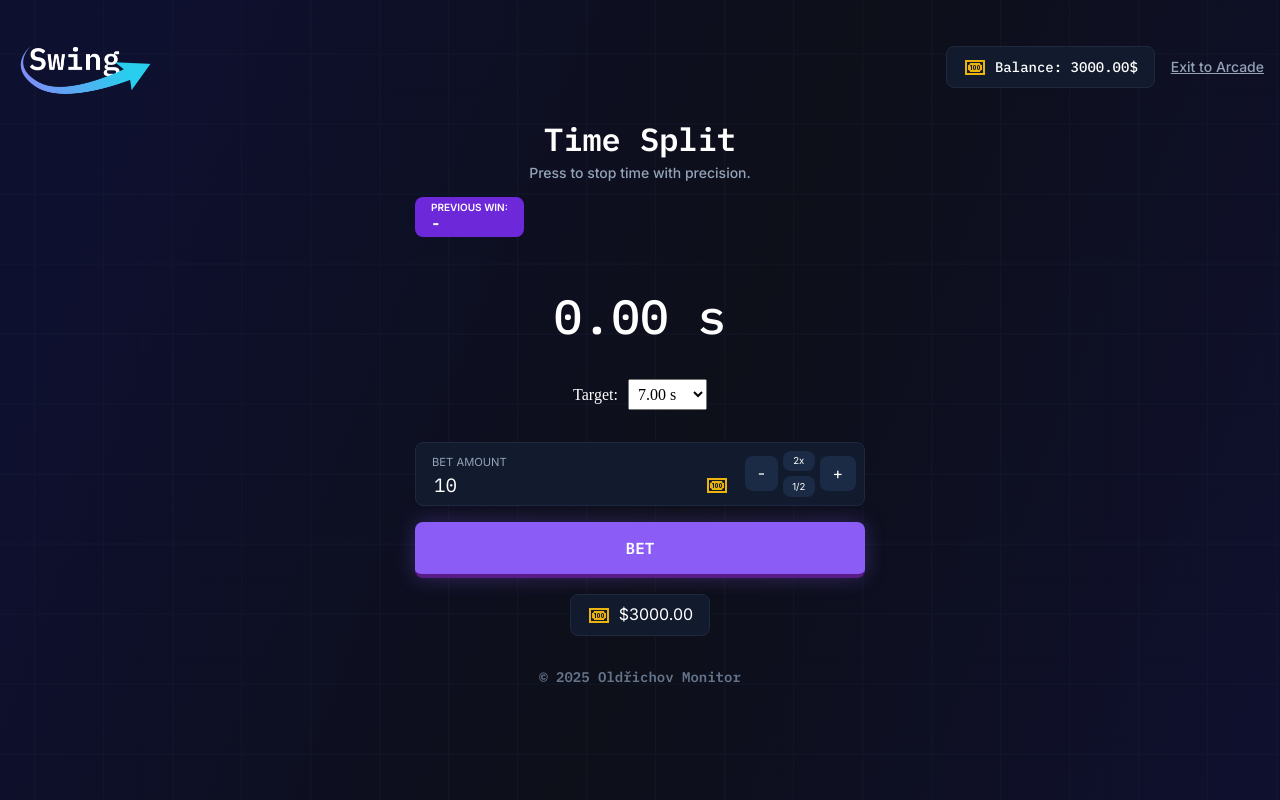
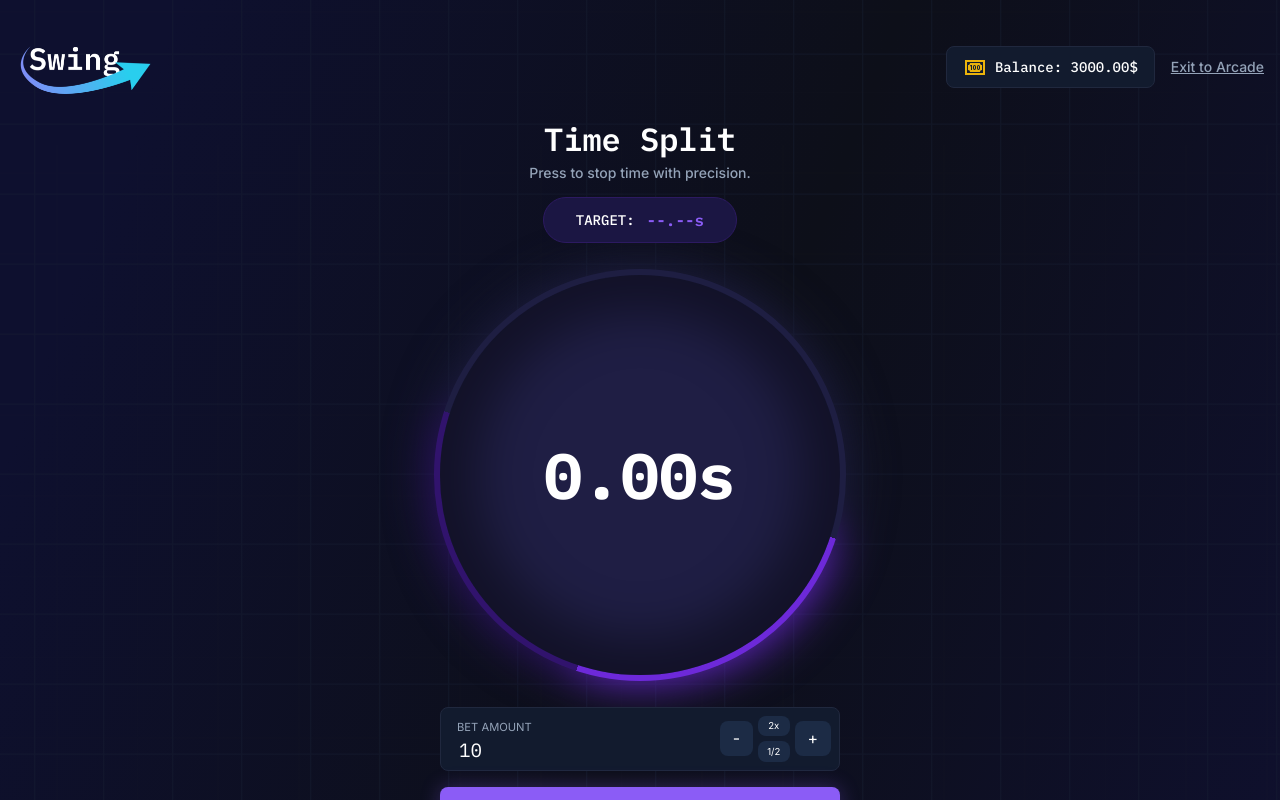
Before and after one commit to pslib-cz/2025-p3a-webgame-oldrichovmonitor, a React (Vite) app in the folder swing.client/: page /timesplit in a window 1280 px wide. Shown: the top 800 px of the page. Built offline with nearby package versions, Linux system fonts and the light colour scheme.

Commit message:
feat: Enhance BetControls and TimeSplit components with improved state management and UI updates

```diff
--- a/swing.client/src/components/BetControls.tsx
+++ b/swing.client/src/components/BetControls.tsx
@@ -5,6 +5,7 @@ interface BetControlsProps {
   betAmount: number;
   setBetAmount: (amount: number) => void;
   isPlaying: boolean;
+  isCashingOut: boolean;
   onStart: () => void;
   onCashOut: () => void;
   cashOutLabel?: string; // "CASH OUT" or "STOP"
@@ -16,6 +17,7 @@ const BetControls: React.FC<BetControlsProps> = ({
   betAmount,
   setBetAmount,
   isPlaying,
+  isCashingOut,
   onStart,
   onCashOut,
   cashOutLabel = "CASH OUT",
@@ -39,6 +41,7 @@ const BetControls: React.FC<BetControlsProps> = ({
         <div className="bet-controls__left-section">
           <div className="bet-controls__text-input-group">
             <p className="subtitle bet-controls__text">BET AMOUNT</p>
+            <div>
               <input
                 type="number"
                 className="bet-controls__input"
@@ -46,8 +49,7 @@ const BetControls: React.FC<BetControlsProps> = ({
                 onChange={handleInputChange}
                 min={1}
               />
-          </div>
-          <svg
+              {/* <svg
                 xmlns="http://www.w3.org/2000/svg"
                 width="24"
                 height="24"
@@ -58,7 +60,9 @@ const BetControls: React.FC<BetControlsProps> = ({
                   d="M2 5H22V20H2V5ZM20 18V7H4V18H20ZM17 8C17 8.53043 17.2107 9.03914 17.5858 9.41421C17.9609 9.78929 18.4696 10 19 10V15C18.4696 15 17.9609 15.2107 17.5858 15.5858C17.2107 15.9609 17 16.4696 17 17H7C7 16.4696 6.78929 15.9609 6.41421 15.5858C6.03914 15.2107 5.53043 15 5 15V10C5.53043 10 6.03914 9.78929 6.41421 9.41421C6.78929 9.03914 7 8.53043 7 8H17ZM17 13V12C17 10.9 16.33 10 15.5 10C14.67 10 14 10.9 14 12V13C14 14.1 14.67 15 15.5 15C16.33 15 17 14.1 17 13ZM15.5 11C15.6326 11 15.7598 11.0527 15.8536 11.1464C15.9473 11.2402 16 11.3674 16 11.5V13.5C16 13.6326 15.9473 13.7598 15.8536 13.8536C15.7598 13.9473 15.6326 14 15.5 14C15.3674 14 15.2402 13.9473 15.1464 13.8536C15.0527 13.7598 15 13.6326 15 13.5V11.5C15 11.3674 15.0527 11.2402 15.1464 11.1464C15.2402 11.0527 15.3674 11 15.5 11ZM13 13V12C13 10.9 12.33 10 11.5 10C10.67 10 10 10.9 10 12V13C10 14.1 10.67 15 11.5 15C12.33 15 13 14.1 13 13ZM11.5 11C11.6326 11 11.7598 11.0527 11.8536 11.1464C11.9473 11.2402 12 11.3674 12 11.5V13.5C12 13.6326 11.9473 13.7598 11.8536 13.8536C11.7598 13.9473 11.6326 14 11.5 14C11.3674 14 11.2402 13.9473 11.1464 13.8536C11.0527 13.7598 11 13.6326 11 13.5V11.5C11 11.3674 11.0527 11.2402 11.1464 11.1464C11.2402 11.0527 11.3674 11 11.5 11ZM8 15H9V10H8L7 10.5V11.5L8 11V15Z"
                   fill="#EBB30B"
                 />
-          </svg>
+              </svg> */}
+            </div>
+          </div>
         </div>
         <div className="bet-controls__buttons-group">
           <button className="bet-controls__button" onClick={decBet}>
@@ -96,9 +100,7 @@ const BetControls: React.FC<BetControlsProps> = ({
           onClick={onCashOut}
         >
           <span>{cashOutLabel}</span>
-          <span style={{ fontSize: "0.9em", opacity: 0.9 }}>
-            {winAmount.toFixed(2)}$
-          </span>
+          {isCashingOut ? <span style={{ fontSize: "0.9em", opacity: 0.9 }}>{winAmount.toFixed(2)}$</span> : null}
         </button>
       ) : (
         <button className="bet-button" onClick={onStart}>
--- a/swing.client/src/css/games/timesplit.css
+++ b/swing.client/src/css/games/timesplit.css
@@ -1,38 +1,105 @@
 /* Timesplit Game Styles */
 
 .time-split-page {
-  background: linear-gradient(111deg, #0E102F 10.88%, #0D0F19 54.87%, #0F102E 98.85%);
+  background: linear-gradient(
+    111deg,
+    #0e102f 10.88%,
+    #0d0f19 54.87%,
+    #0f102e 98.85%
+  );
 }
-.time-split-game__wrapper{
-    max-width: 450px;
+.time-split-game__wrapper {
+  max-width: 400px;
   margin: 0 auto;
   margin-block: 1rem;
   display: flex;
   flex-direction: column;
-  gap: 1rem;
+  gap: 2rem;
 }
-.timesplit-button{
-    display: flex;
-  padding: 0.25rem 1rem;
-  flex-direction: column;
-  align-items: start;
-  border-radius: 0.5rem;
-  background: #6d28d9;
-  max-width: fit-content;
+@media (max-width: 487px) {
+  .time-split-game__wrapper {
+    margin-inline: 1rem;
+  }
 }
-.timesplit-button__text{
-    color: #fff;
-  font-family: Inter;
-  font-size: 0.625rem;
+.timesplit__content {
+  display: flex;
+  padding: 2.375rem 2.375rem;
+  justify-content: center;
+  align-items: center;
+  position: relative;
+  gap: 0.625rem;
+  aspect-ratio: 1/1;
+  border-radius: 10000rem;
+  /* border: 6px solid #1e1e42;  */
+  background: #1b1945;
+  box-shadow: 0 0 48.7px 37px rgba(0, 0, 0, 0.42) inset;
+}
+@property --angle {
+  syntax: "<angle>";
+  inherits: false;
+  initial-value: 0deg;
+}
+@keyframes rotate {
+  from {
+    --angle: 0deg;
+  }
+  to {
+    --angle: 360deg;
+  }
+}
+
+.timesplit__content::before,
+.timesplit__content::after {
+  content: "";
+  position: absolute;
+  width: 100%;
+  height: 100%;
+  border-radius: 10000rem;
+  top: 50%;
+  left: 50%;
+  translate: -50% -50%;
+  pointer-events: none;
+  /* background-color: #1e1e42; */
+  /* Using hard stops to create distinct segments without fading */
+  background-image: conic-gradient(
+    from var(--angle),
+    #1e1e42 0% 50%,
+    #6d29d9 50% 75%,
+    #31136d 75% 100%
+  );
+  padding: 6px;
+  animation: rotate 2s linear infinite;
+  z-index: -1;
+}
+.timesplit__content::before{
+    filter: blur(1.5rem);
+}
+.timesplit__content--idle{
+    animation: none;
+    background-color: #1F1E44;
+}
+.timesplit__target-time {
+  display: flex;
+  padding: 0.75rem 2rem;
+  justify-content: center;
+  width: fit-content;
+  align-items: center;
+  gap: 0.75rem;
+  border-radius: 3.875rem;
+  border: 1px solid #2c1a61;
+  background: #1b1643;
+  margin: 0 auto;
+}
+.timesplit__target-time__content {
+  display: flex;
+  align-items: center;
+  gap: 0.5rem;
+}
+.timesplit__time {
+  color: #fff;
+  font-family: "IBM Plex Mono";
+  font-size: 4rem;
   font-style: normal;
-  font-weight: 600;
+  font-weight: 700;
   line-height: normal;
 }
-.timesplit-button__subtext{
-    color: #fff;
-  font-family: "IBM Plex Mono";
-  font-size: 1rem;
-  font-style: normal;
-  font-weight: 600;
-  line-height: normal;
-}
--- a/swing.client/src/css/main.css
+++ b/swing.client/src/css/main.css
@@ -4,7 +4,7 @@
 @import url(typography.css) layer(init);
 @import url(layout.css) layer(layout);
 @import url(games/mines.css) layer(layout);
-@import url(games/timesplit.css) layer(layout);
+/* @import url(games/timesplit.css) layer(layout); */
 /* @import url(hamburger.css) layer(hamburger);
  */@import url(components.css) layer(components);
 
--- a/swing.client/src/css/typography.css
+++ b/swing.client/src/css/typography.css
@@ -5,7 +5,7 @@ a výchozí styly pro titulky (h1, h2, atd.) a .button.
 */
 
 @import url("https://fonts.googleapis.com/css2?family=Hind:wght@300;400;500;600;700&family=IBM+Plex+Mono:ital,wght@0,100;0,200;0,300;0,400;0,500;0,600;0,700;1,100;1,200;1,300;1,400;1,500;1,600;1,700&family=Montserrat:ital,wght@0,100..900;1,100..900&display=swap");
-@import url('https://fonts.googleapis.com/css2?family=Inter:ital,opsz,wght@0,14..32,100..900;1,14..32,100..900&display=swap');
+@import url("https://fonts.googleapis.com/css2?family=Inter:ital,opsz,wght@0,14..32,100..900;1,14..32,100..900&display=swap");
 h2 {
   color: #fff;
   font-family: "IBM Plex Mono";
@@ -91,12 +91,20 @@ p {
 .white {
   color: white;
 }
-.ibmplexmono{
+.purple {
+  color: #8b5cf6;
+  font-family: Inter;
+  font-size: 1rem;
+  font-style: normal;
+  font-weight: 600;
+  line-height: normal;
+}
+.ibmplexmono {
   font-family: "IBM Plex Mono";
 }
 .hoverable {
   cursor: pointer;
-  transition: color .1s ease-in-out;
+  transition: color 0.1s ease-in-out;
 }
 .hoverable:hover {
   color: hsl(215, 20%, 75%);
--- a/swing.client/src/pages/TimeSplit.tsx
+++ b/swing.client/src/pages/TimeSplit.tsx
@@ -3,18 +3,24 @@ import Footer from "../components/Footer";
 import GridLines from "../components/GridLines";
 import BetControls from "../components/BetControls";
 import { Link } from "react-router-dom";
+import "../css/games/timesplit.css";
 
 const TimeSplit = () => {
   const [balance, setBalance] = useState(3000);
-  const [targetTime, setTargetTime] = useState(7000);
+  const [targetTime, setTargetTime] = useState<number | null>(null);
   const [betAmount, setBetAmount] = useState(10);
   const [isPlaying, setIsPlaying] = useState(false);
   const [win, setWin] = useState<number>(0);
   const [currentTime, setCurrentTime] = useState(0);
+  // Track game result state: 'idle' | 'playing' | 'won' | 'lost'
+  const [gameState, setGameState] = useState<
+    "idle" | "playing" | "won" | "lost"
+  >("idle");
+
   const intervalRef = useRef<number | null>(null);
 
   useEffect(() => {
-    if (!isPlaying) setCurrentTime(0);
+    if (!isPlaying && targetTime) setCurrentTime(0);
   }, [targetTime]);
 
   const startGame = () => {
@@ -23,16 +29,26 @@ const TimeSplit = () => {
       alert("Insufficient balance!");
       return;
     }
+
+    const min = 6000;
+    const max = 14000;
+    const randomTime = Math.floor(Math.random() * (max - min + 1) + min);
+    const newTarget = Math.floor(randomTime / 10) * 10;
+    setTargetTime(newTarget);
+
     setBalance((prev) => prev - betAmount);
     setWin(0);
     setIsPlaying(true);
+    setGameState("playing"); // Set playing state
     setCurrentTime(0);
+
     intervalRef.current = setInterval(() => {
       setCurrentTime((prev) => {
-        if (prev >= targetTime + 5000) {
-          clearInterval(intervalRef.current!);
+        if (newTarget && prev >= newTarget + 5000) {
+          if (intervalRef.current) clearInterval(intervalRef.current);
           setIsPlaying(false);
-          return targetTime + 5000;
+          setGameState("lost"); // Auto lose if timeout
+          return newTarget + 5000;
         }
         return prev + 10;
       });
@@ -42,22 +58,35 @@ const TimeSplit = () => {
   const stopGame = async () => {
     if (intervalRef.current) clearInterval(intervalRef.current);
     setIsPlaying(false);
-    const stoppedTime = targetTime - currentTime;
 
-    // Simulate win for now
+    if (!targetTime) return;
+
+    const timeDifference = Math.abs(targetTime - currentTime);
+
     try {
       const response = await fetch(
-        `/api/TimeSwing/Result?targetTime=${targetTime}&stoppedTime=${stoppedTime}&bet=${betAmount}`
+        `/api/TimeSwing/Result?targetTime=${targetTime}&actualTime=${currentTime}&diff=${timeDifference}&bet=${betAmount}`
       );
+
       if (response.ok) {
         const winAmount = await response.json();
         setWin(winAmount);
-        setBalance((prev) => prev + winAmount);
+
+        if (winAmount > 0) {
+          setBalance((prev) => prev + winAmount);
+          setGameState("won");
+        } else {
+          setGameState("lost");
+        }
       } else {
+        console.error("Failed to fetch game result");
         setWin(0);
+        setGameState("lost");
       }
     } catch (e) {
+      console.error("Error connecting to game server", e);
       setWin(0);
+      setGameState("lost");
     }
   };
 
@@ -103,47 +132,24 @@ const TimeSplit = () => {
           <p className="subtitle">Press to stop time with precision.</p>
         </div>
         <div className="time-split-game__wrapper">
-          <label className="timesplit-button timesplit-button__multiplier">
-            <div className="timesplit-button__icon-wrapper">
-              <p className="timesplit-button__text">PREVIOUS WIN:</p>
+          <div className="timesplit__target-time">
+            <div className="timesplit__target-time__content">
+              {/* SVG omitted for brevity, same as previous */}
+              <p className="subtitle ibmplexmono white">TARGET:</p>
             </div>
-            <p className="timesplit-button__subtext">
-              {win > 0 ? win.toFixed(2) + "$" : "-"}
+            <p className="subtitle ibmplexmono purple">
+              {targetTime ? (targetTime / 1000).toFixed(2) : "--.--"}s
             </p>
-          </label>
+          </div>
 
-          <div className="timesplit__content">
-            <p
-              className="subtitle ibmplexmono white"
-              style={{
-                fontSize: "3rem",
-                textAlign: "center",
-                margin: "2rem 0",
-              }}
-            >
-              {(currentTime / 1000).toFixed(2)} s
+          {/* Apply dynamic class based on gameState */}
+          <div
+            className={`timesplit__content timesplit__content--${gameState}`}
+          >
+            <p className="subtitle ibmplexmono white timesplit__time">
+              {(currentTime / 1000).toFixed(2)}
+              <span className="timesplit__unit">s</span>
             </p>
-            <label
-              style={{
-                display: "block",
-                textAlign: "center",
-                marginBottom: "1rem",
-                color: "white",
-              }}
-            >
-              Target:
-              <select
-                value={targetTime}
-                onChange={(e) => setTargetTime(Number(e.target.value))}
-                disabled={isPlaying}
-                style={{ marginLeft: "10px", padding: "5px" }}
-              >
-                <option value={3000}>3.00 s</option>
-                <option value={5000}>5.00 s</option>
-                <option value={7000}>7.00 s</option>
-                <option value={10000}>10.00 s</option>
-              </select>
-            </label>
           </div>
 
           <BetControls
@@ -155,6 +161,7 @@ const TimeSplit = () => {
             onCashOut={stopGame}
             cashOutLabel="STOP"
             winAmount={win}
+            isCashingOut={false}
           />
         </div>
       </main>
```
Also changed, not shown: swing.client/src/pages/MinesDimonds.tsx (+5 -3 lines). Lines whose indentation alone changed are shown as unchanged.
